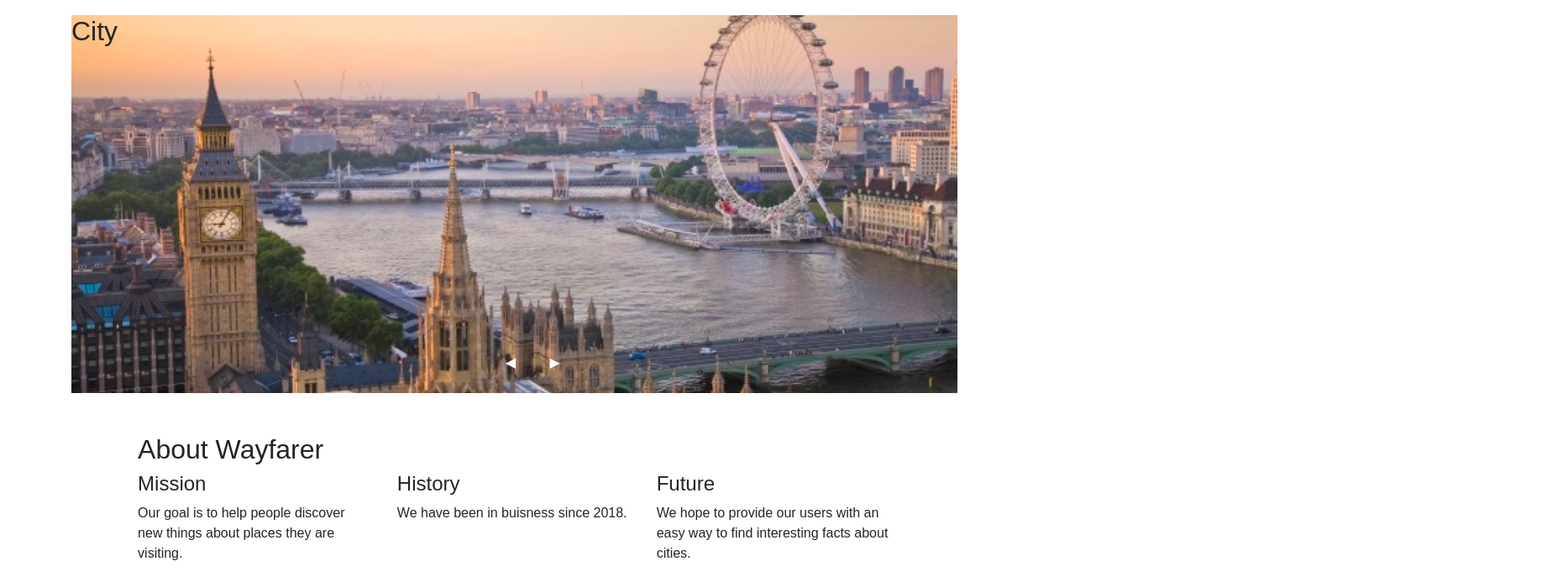
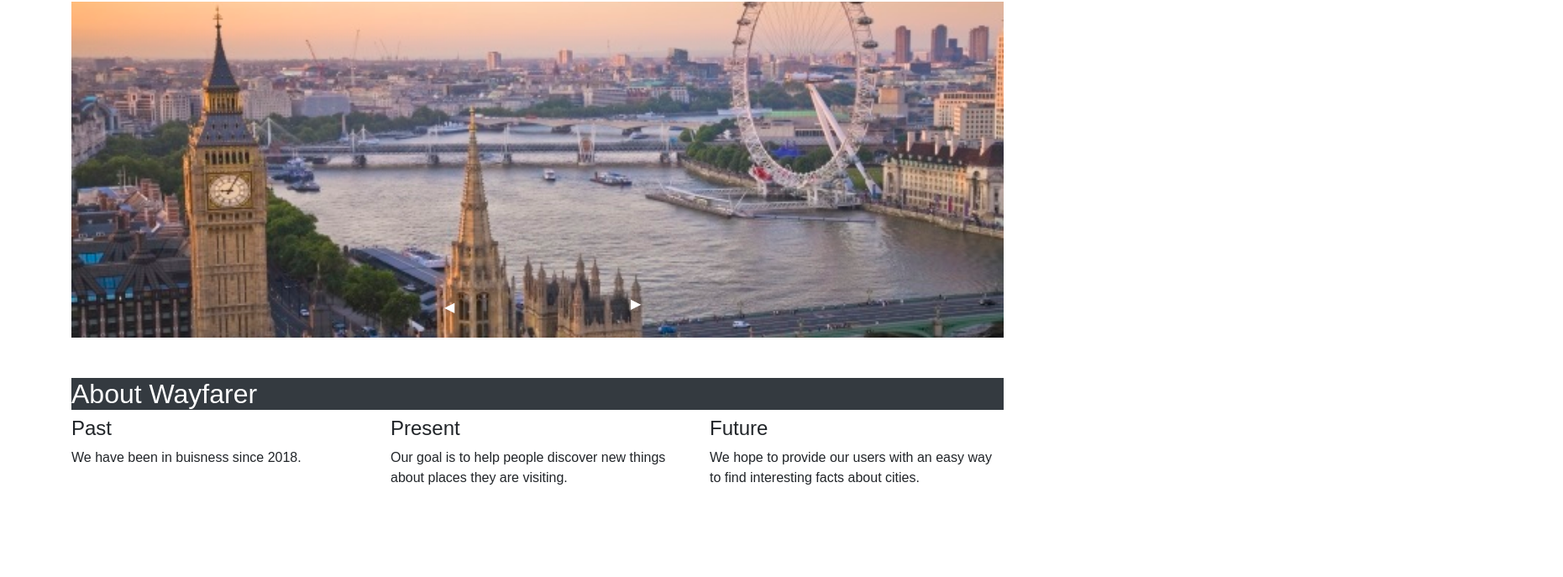
Before and after one commit to RP2/WayfarerProject, a React (Create React App) app in the folder wayfarer/: page / in a window 1280 px wide. Shown: the part 142-829 px from the top of the page at 84% size, 1861 px wide, since content can reach past the window. After the commit the page ends 800 px from the top, so only its background shows below. Built offline with nearby package versions, Linux system fonts and the light colour scheme.

Commit message:
some style

```diff
--- a/wayfarer/src/App.js
+++ b/wayfarer/src/App.js
@@ -48,9 +48,7 @@ class App extends Component {
         <nav className="navbar navbar-expand-sm navbar-dark bg-dark mb-4">
           <div className="collapese navbar-collapse" id="navigation">
             <h1>
-              <NavLink className="nav-link" exact to="/">
                 Wayfarer
-              </NavLink>
             </h1>
             {this.state.auth ? (
               <ul className="navbar-nav ml-auto">
--- a/wayfarer/src/components/Auth/Login.js
+++ b/wayfarer/src/components/Auth/Login.js
@@ -22,7 +22,7 @@ class Login extends Component {
         return (
             <div className="Login">
             <h2>Login</h2>
-            <form onSubmit={this.onSubmit}>
+            <form onSubmit={this.onSubmit} className="registerForm">
                 <input
                     type="text"
                     ref = "username"
--- a/wayfarer/src/components/Auth/Signup.js
+++ b/wayfarer/src/components/Auth/Signup.js
@@ -26,7 +26,7 @@ class Signup extends Component {
         return (
             <div className="Signup">
             <h2>Signup</h2>
-            <form onSubmit={this.onSubmit}>
+            <form onSubmit={this.onSubmit} className="registerForm">
                 <input
                     type="text"
                     ref = "username"
--- a/wayfarer/src/components/Landing/About.js
+++ b/wayfarer/src/components/Landing/About.js
@@ -5,18 +5,16 @@ class About extends Component {
     return (
       <div className="About">
         <div className="container-fluid">
-          <h2>About Wayfarer</h2>
+          <h2 id="aboutTitle">About Wayfarer</h2>
           <div className="row">
             <div className="col-sm">
-              <h4>Mission</h4>
-              <p>
-                Our goal is to help people discover new things about places they
-                are visiting.
-              </p>
+              <h4>Past</h4>
+              <p>We have been in buisness since 2018.</p>
             </div>
             <div className="col-sm">
-              <h4>History</h4>
-              <p>We have been in buisness since 2018.</p>
+              <h4>Present</h4>
+              <p>Our goal is to help people discover new things about places they
+                are visiting.</p>
             </div>
             <div className="col-sm">
               <h4>Future</h4>
--- a/wayfarer/src/components/Landing/Imageslide.js
+++ b/wayfarer/src/components/Landing/Imageslide.js
@@ -13,7 +13,6 @@ const Imageslide = ({ url }, city) => {
 
   return (
     <div className="image-slide" style={styles}>
-      <h2>City</h2>
     </div>
   );
 };
--- a/wayfarer/src/components/Profile.js
+++ b/wayfarer/src/components/Profile.js
@@ -51,7 +51,7 @@ class Profile extends Component {
   render() {
     return (
       <div className="Profile">
-        <h2>Profile</h2>
+        <h2>{this.state.username}'s Profile Page</h2>
         {this.state.isEditing ? ( <p></p> ) :(
         <button onClick={this.editProfile}>Edit</button>
         )}
@@ -77,7 +77,7 @@ class Profile extends Component {
               )}
             </form>
         </div>
-        <div className="UserPosts" />
+        <div className="UserPosts"></div>
       </div>
     );
   }
--- a/wayfarer/src/index.css
+++ b/wayfarer/src/index.css
@@ -12,6 +12,12 @@ h1 {
   color: white;
 }
 
+.registerForm{
+  display: flex;
+  flex-direction: column;
+  justify-content: center;
+}
+
 .Landing {
   width: 100%;
 }
@@ -23,14 +29,14 @@ h1 {
 .slide-arrow-left {
   position: relative;
   top: 100%;
-  left: 49%;
+  left: 40%;
   color: white;
 }
 
 .slide-arrow-right {
   position: relative;
-  top: 94.6%;
-  right: -54%;
+  top: 93%;
+  right: -60%;
   color: white;
 }
 
@@ -41,8 +47,8 @@ h1 {
 }
 
 #carousel-size {
-  height: 450px;
-  width: 95%;
+  height: 50vh;
+  width: 100%;
 }
 
 .container-fluid {
@@ -53,9 +59,14 @@ h1 {
 }
 
 .About {
-  width: 85%;
+  width: 100%;
   margin: 3rem auto;
   top: 100%;
+}
+
+#aboutTitle {
+  background-color: #343a40;
+  color: white;
 }
 
 .nav-link {
```
Also changed, not shown: wayfarer/src/components/Landing/Landing.js (+0 -13 lines).
